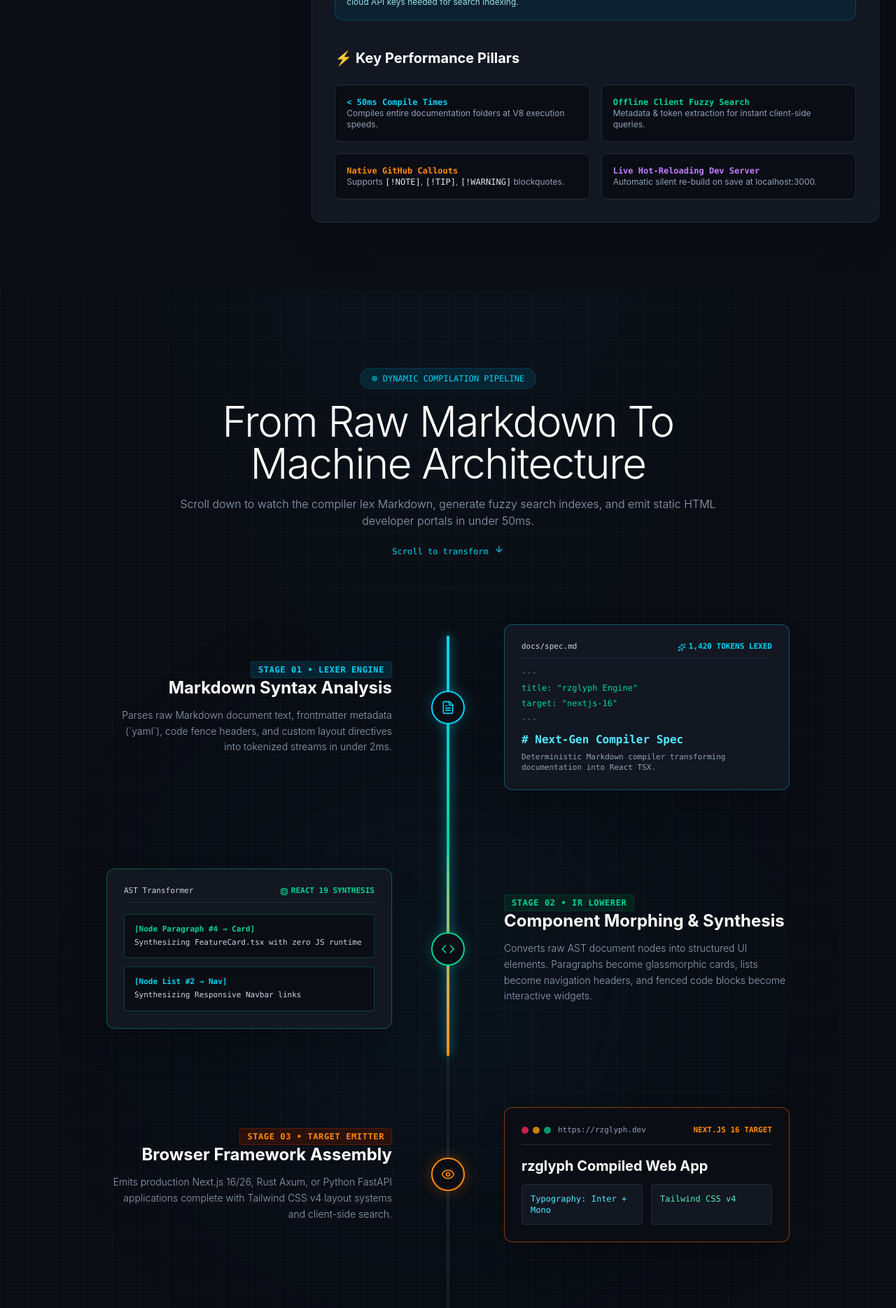
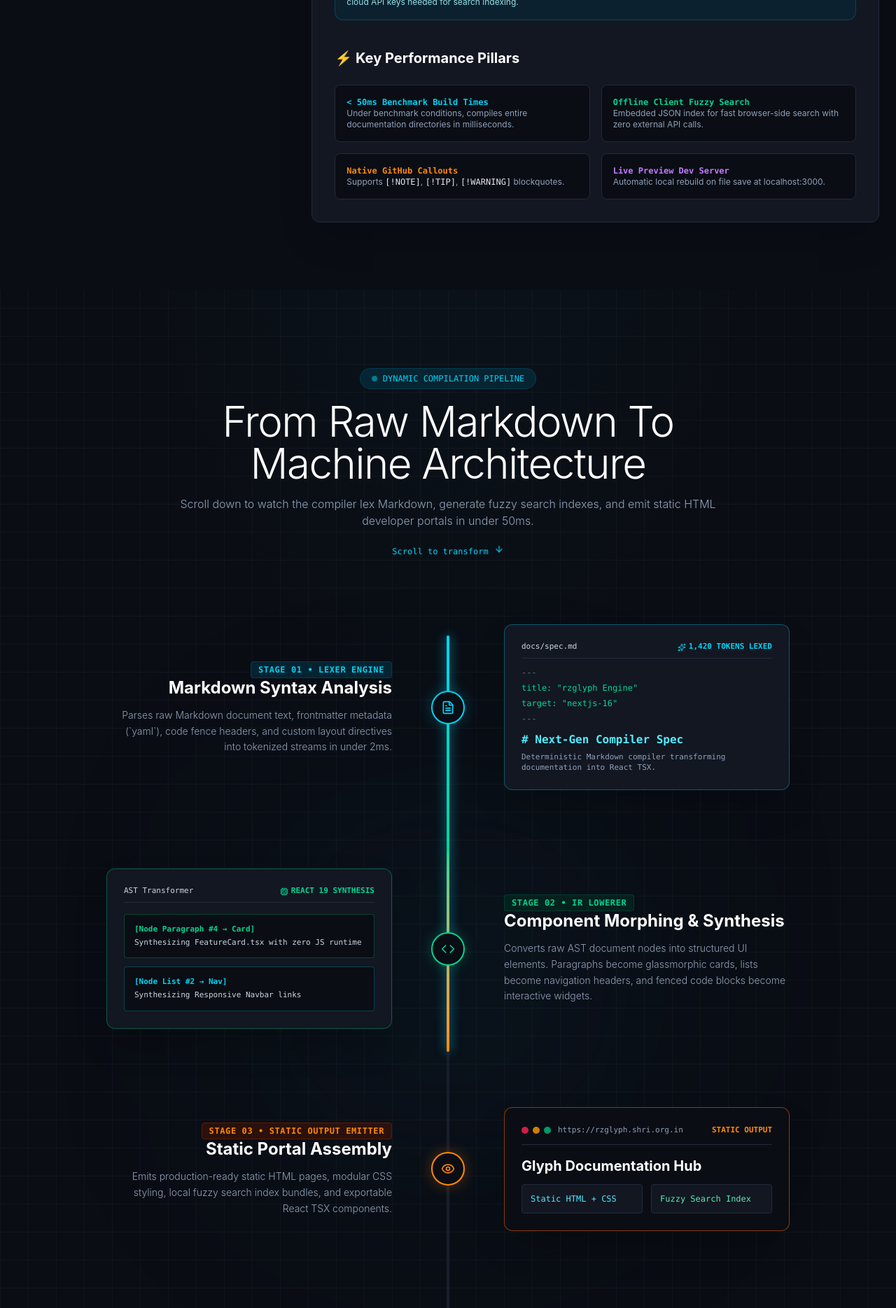
Before and after one commit to anayrajtiwari/glyph-landing, a React (Vite) app: page / in a window 1280 px wide. Shown: the part 2040-3909 px from the top of the page at 70% size. Built offline with nearby package versions, Linux system fonts and the light colour scheme.

Commit message:
fix(copy): audit and remove exaggerated marketing claims, qualify benchmarks, and synchronize real CLI commands

```diff
--- a/src/components/ComingSoon.tsx
+++ b/src/components/ComingSoon.tsx
@@ -44,18 +44,18 @@ export const ComingSoon: React.FC = () => {
           <div className="space-y-4 max-w-2xl mx-auto">
             <div className="inline-flex items-center gap-2 px-3.5 py-1 rounded-full bg-cyan-950/80 border border-cyan-800/60 text-cyan-400 text-xs font-mono-code">
               <Rocket className="w-3.5 h-3.5 animate-pulse" />
-              <span>RZGLYPH V2.0 CLOUD ENGINE • ROADMAP</span>
+              <span>GLYPH ECOSYSTEM ROADMAP</span>
             </div>
 
             <h2 className="text-4xl md:text-5xl font-light tracking-tight text-white">
-              rzglyph v2.0 &amp; WASM Engine <br />
+              Glyph v2.0 <br />
               <span className="font-semibold text-transparent bg-clip-text bg-gradient-to-r from-cyan-400 via-emerald-400 to-orange-400">
                 Coming Soon
               </span>
             </h2>
 
             <p className="text-slate-400 text-base font-light leading-relaxed">
-              Native WebAssembly browser compilation target, real-time multi-user spec editing, and one-click edge deployment to Vercel and Netlify.
+              Browser-based compilation targets, enhanced interactive component previews, and automated deployment integrations.
             </p>
           </div>
 
--- a/src/components/DocumentationViewer.tsx
+++ b/src/components/DocumentationViewer.tsx
@@ -45,20 +45,20 @@ export const DocumentationViewer: React.FC = () => {
           <h3 className="text-xl font-bold text-white pt-4">⚡ Key Performance Pillars</h3>
           <ul className="grid grid-cols-1 sm:grid-cols-2 gap-4 text-xs font-mono-code">
             <li className="p-4 rounded-lg bg-[#0a0d14] border border-[#232a3b] space-y-1">
-              <span className="text-cyan-400 font-bold">&lt; 50ms Compile Times</span>
-              <p className="text-slate-400 font-sans text-xs">Compiles entire documentation folders at V8 execution speeds.</p>
+              <span className="text-cyan-400 font-bold">&lt; 50ms Benchmark Build Times</span>
+              <p className="text-slate-400 font-sans text-xs">Under benchmark conditions, compiles entire documentation directories in milliseconds.</p>
             </li>
             <li className="p-4 rounded-lg bg-[#0a0d14] border border-[#232a3b] space-y-1">
               <span className="text-emerald-400 font-bold">Offline Client Fuzzy Search</span>
-              <p className="text-slate-400 font-sans text-xs">Metadata & token extraction for instant client-side queries.</p>
+              <p className="text-slate-400 font-sans text-xs">Embedded JSON index for fast browser-side search with zero external API calls.</p>
             </li>
             <li className="p-4 rounded-lg bg-[#0a0d14] border border-[#232a3b] space-y-1">
               <span className="text-orange-400 font-bold">Native GitHub Callouts</span>
               <p className="text-slate-400 font-sans text-xs">Supports <code className="text-slate-200">[!NOTE]</code>, <code className="text-slate-200">[!TIP]</code>, <code className="text-slate-200">[!WARNING]</code> blockquotes.</p>
             </li>
             <li className="p-4 rounded-lg bg-[#0a0d14] border border-[#232a3b] space-y-1">
-              <span className="text-purple-400 font-bold">Live Hot-Reloading Dev Server</span>
-              <p className="text-slate-400 font-sans text-xs">Automatic silent re-build on save at localhost:3000.</p>
+              <span className="text-purple-400 font-bold">Live Preview Dev Server</span>
+              <p className="text-slate-400 font-sans text-xs">Automatic local rebuild on file save at localhost:3000.</p>
             </li>
           </ul>
         </div>
@@ -68,22 +68,22 @@ export const DocumentationViewer: React.FC = () => {
       id: 'cli',
       category: 'CLI WORKFLOW',
       title: 'Commands & Dev Preview Server',
-      description: 'Learn how to invoke the Glyph compiler CLI to build production static bundles or launch the hot-reloading dev server.',
+      description: 'Learn how to invoke the Glyph compiler CLI to build production static bundles or launch the local dev server.',
       content: (
         <div className="space-y-6 text-slate-300">
           <p className="leading-relaxed">
-            Glyph ships with a lightweight CLI runner. You can execute commands via <code className="bg-[#181e2b] px-2 py-0.5 rounded text-cyan-300 font-mono-code text-xs">node bin/compiler.js</code> or by installing the global binary.
+            Glyph provides a lightweight CLI. You can execute commands via <code className="bg-[#181e2b] px-2 py-0.5 rounded text-cyan-300 font-mono-code text-xs">glyph build</code> or <code className="bg-[#181e2b] px-2 py-0.5 rounded text-cyan-300 font-mono-code text-xs">glyph dev</code>.
           </p>
 
           <div className="space-y-4">
             <h4 className="text-sm font-mono-code text-cyan-400 font-bold uppercase tracking-wider">1. Production Build Command</h4>
             <div className="p-4 rounded-lg bg-[#0a0d14] border border-[#232a3b] font-mono-code text-xs flex items-center justify-between">
               <div className="space-y-1">
-                <div className="text-slate-100">$ node bin/compiler.js build</div>
+                <div className="text-slate-100">$ glyph build</div>
                 <div className="text-slate-500"># Compiles docs/ directory into production static HTML output inside dist/</div>
               </div>
               <button
-                onClick={() => copyToClipboard('node bin/compiler.js build', 'build')}
+                onClick={() => copyToClipboard('glyph build', 'build')}
                 className="p-2 rounded bg-[#121722] hover:bg-[#181e2b] text-slate-400 hover:text-cyan-400 transition-colors"
               >
                 {copiedCmd === 'build' ? <Check className="w-4 h-4 text-emerald-400" /> : <Copy className="w-4 h-4" />}
@@ -93,11 +93,11 @@ export const DocumentationViewer: React.FC = () => {
             <h4 className="text-sm font-mono-code text-emerald-400 font-bold uppercase tracking-wider pt-2">2. Local Preview Dev Server</h4>
             <div className="p-4 rounded-lg bg-[#0a0d14] border border-[#232a3b] font-mono-code text-xs flex items-center justify-between">
               <div className="space-y-1">
-                <div className="text-slate-100">$ node bin/compiler.js dev 3000</div>
-                <div className="text-slate-500"># Launches HTTP server at http://localhost:3000 with file watcher hot-reloading</div>
+                <div className="text-slate-100">$ glyph dev</div>
+                <div className="text-slate-500"># Launches HTTP preview server at http://localhost:3000 with auto-reload</div>
               </div>
               <button
-                onClick={() => copyToClipboard('node bin/compiler.js dev 3000', 'dev')}
+                onClick={() => copyToClipboard('glyph dev', 'dev')}
                 className="p-2 rounded bg-[#121722] hover:bg-[#181e2b] text-slate-400 hover:text-cyan-400 transition-colors"
               >
                 {copiedCmd === 'dev' ? <Check className="w-4 h-4 text-emerald-400" /> : <Copy className="w-4 h-4" />}
--- a/src/components/FeaturesArchitecture.tsx
+++ b/src/components/FeaturesArchitecture.tsx
@@ -36,7 +36,7 @@ export const FeaturesArchitecture: React.FC = () => {
               Extracts YAML frontmatter, fenced code syntax, layout components, and blockquote alerts (`[!NOTE]`, `[!TIP]`) in a unified execution stream.
             </p>
             <div className="p-3 rounded bg-[#0a0d14] border border-[#232a3b] font-mono-code text-xs text-cyan-300">
-              $ glyph parse docs/spec.md --ast
+              $ glyph check
             </div>
           </motion.div>
 
@@ -55,7 +55,7 @@ export const FeaturesArchitecture: React.FC = () => {
               Emits standalone static HTML, custom CSS tokens, page-to-page pagers, and responsive glassmorphic navigation structures.
             </p>
             <div className="p-3 rounded bg-[#0a0d14] border border-[#232a3b] font-mono-code text-xs text-emerald-300">
-              $ node bin/compiler.js build
+              $ glyph build
             </div>
           </motion.div>
 
@@ -71,10 +71,10 @@ export const FeaturesArchitecture: React.FC = () => {
             </div>
             <h3 className="text-xl font-bold text-white">Client-Side Search Indexer</h3>
             <p className="text-slate-400 text-sm font-light leading-relaxed">
-              Generates a zero-cost local fuzzy search index on-the-fly, giving users instant search queries without requiring external search APIs like Algolia.
+              Generates a zero-cost local fuzzy search index on-the-fly, giving users instant search queries without requiring external search APIs.
             </p>
             <div className="p-3 rounded bg-[#0a0d14] border border-[#232a3b] font-mono-code text-xs text-orange-300">
-              [Search] Generated index: 1,420 tokens (&lt; 1ms)
+              [Search] Generated index: search-index.json (&lt; 2ms)
             </div>
           </motion.div>
 
@@ -93,7 +93,7 @@ export const FeaturesArchitecture: React.FC = () => {
               Supports native GitHub-style blockquotes (`[!NOTE]`, `[!TIP]`, `[!WARNING]`, `[!IMPORTANT]`) rendered directly as modern styled callout cards.
             </p>
             <div className="p-3 rounded bg-[#0a0d14] border border-[#232a3b] font-mono-code text-xs text-cyan-300">
-              $ node bin/compiler.js dev 3000
+              $ glyph dev
             </div>
           </motion.div>
 
--- a/src/components/LiveInteractiveEditor.tsx
+++ b/src/components/LiveInteractiveEditor.tsx
@@ -33,10 +33,10 @@ Run the documentation pipeline locally:
 
 \`\`\`bash
 # Build production static documentation hub
-node bin/compiler.js build
+glyph build
 
 # Launch dev preview server at localhost:3000
-node bin/compiler.js dev 3000
+glyph dev
 \`\`\`
 `,
   spec: `---
@@ -54,7 +54,7 @@ Every documentation file should start with YAML frontmatter.
 \`\`\`yaml
 ---
 title: "Architecture & Design"
-description: "High performance V8 lexing mechanics."
+description: "Lightweight local documentation compiler."
 order: 3
 ---
 \`\`\`
@@ -95,7 +95,7 @@ export const LiveInteractiveEditor: React.FC = () => {
               Markdown &rarr; Interactive Doc Hub
             </h2>
             <p className="text-slate-400 text-sm font-light">
-              Edit Markdown &amp; callouts on the left; preview the instantly compiled developer hub on the right.
+              Edit Markdown &amp; callouts on the left; preview the compiled static hub on the right.
             </p>
           </div>
 
@@ -114,7 +114,7 @@ export const LiveInteractiveEditor: React.FC = () => {
                 activeTab === 'api' ? 'bg-cyan-500 text-slate-950 font-bold' : 'text-slate-400 hover:text-slate-200'
               }`}
             >
-              API Docs
+              CLI Guide
             </button>
             <button
               onClick={() => handleSelectSample('spec')}
@@ -122,7 +122,7 @@ export const LiveInteractiveEditor: React.FC = () => {
                 activeTab === 'spec' ? 'bg-cyan-500 text-slate-950 font-bold' : 'text-slate-400 hover:text-slate-200'
               }`}
             >
-              Rust Spec
+              Frontmatter
             </button>
           </div>
         </div>
@@ -155,7 +155,7 @@ export const LiveInteractiveEditor: React.FC = () => {
             <div className="px-4 py-3 bg-[#0a0d14] border-b border-[#232a3b] flex items-center justify-between font-mono-code text-xs text-slate-400">
               <div className="flex items-center gap-2">
                 <Eye className="w-4 h-4 text-emerald-400" />
-                <span>Live Synthesized View</span>
+                <span>Compiled Static Preview</span>
               </div>
               <div className="flex items-center gap-2">
                 <span className="w-2 h-2 rounded-full bg-emerald-400 animate-ping" />
@@ -168,10 +168,10 @@ export const LiveInteractiveEditor: React.FC = () => {
                 <div className="flex items-center justify-between border-b border-[#232a3b] pb-3">
                   <div className="flex items-center gap-2 text-xs font-mono-code text-cyan-400">
                     <Sparkles className="w-3.5 h-3.5" />
-                    <span>rzglyph Synthesized View</span>
+                    <span>Compiled Preview</span>
                   </div>
                   <span className="text-[10px] font-mono-code px-2 py-0.5 rounded bg-emerald-950 text-emerald-300">
-                    Zero JS Bundle
+                    Clean Static Output
                   </span>
                 </div>
 
--- a/src/components/ScrollPipelineStory.tsx
+++ b/src/components/ScrollPipelineStory.tsx
@@ -154,11 +154,11 @@ export const ScrollPipelineStory: React.FC = () => {
 
             <div className="w-full md:w-1/2 pl-16 md:pl-0 md:pr-12 text-left md:text-right space-y-3">
               <span className="text-xs font-mono-code text-orange-400 font-bold uppercase tracking-wider px-2.5 py-1 rounded bg-orange-950/60 border border-orange-800/40">
-                Stage 03 • Target Emitter
+                Stage 03 • Static Output Emitter
               </span>
-              <h3 className="text-2xl font-bold text-white">Browser Framework Assembly</h3>
+              <h3 className="text-2xl font-bold text-white">Static Portal Assembly</h3>
               <p className="text-slate-400 text-sm leading-relaxed font-light">
-                Emits production Next.js 16/26, Rust Axum, or Python FastAPI applications complete with Tailwind CSS v4 layout systems and client-side search.
+                Emits production-ready static HTML pages, modular CSS styling, local fuzzy search index bundles, and exportable React TSX components.
               </p>
             </div>
 
@@ -169,18 +169,18 @@ export const ScrollPipelineStory: React.FC = () => {
                     <span className="w-2.5 h-2.5 rounded-full bg-rose-500/80 inline-block" />
                     <span className="w-2.5 h-2.5 rounded-full bg-amber-500/80 inline-block" />
                     <span className="w-2.5 h-2.5 rounded-full bg-emerald-500/80 inline-block" />
-                    <span className="font-mono-code text-slate-400 ml-1">https://rzglyph.dev</span>
+                    <span className="font-mono-code text-slate-400 ml-1">https://rzglyph.shri.org.in</span>
                   </div>
-                  <span className="font-mono-code text-orange-400 font-bold">NEXT.JS 16 TARGET</span>
+                  <span className="font-mono-code text-orange-400 font-bold">STATIC OUTPUT</span>
                 </div>
                 <div className="space-y-3">
-                  <h4 className="text-xl font-bold text-white">rzglyph Compiled Web App</h4>
+                  <h4 className="text-xl font-bold text-white">Glyph Documentation Hub</h4>
                   <div className="grid grid-cols-2 gap-3 text-xs">
                     <div className="p-3 rounded bg-[#121722] border border-[#232a3b] text-cyan-300 font-mono-code">
-                      Typography: Inter + Mono
+                      Static HTML + CSS
                     </div>
                     <div className="p-3 rounded bg-[#121722] border border-[#232a3b] text-emerald-300 font-mono-code">
-                      Tailwind CSS v4
+                      Fuzzy Search Index
                     </div>
                   </div>
                 </div>
```
